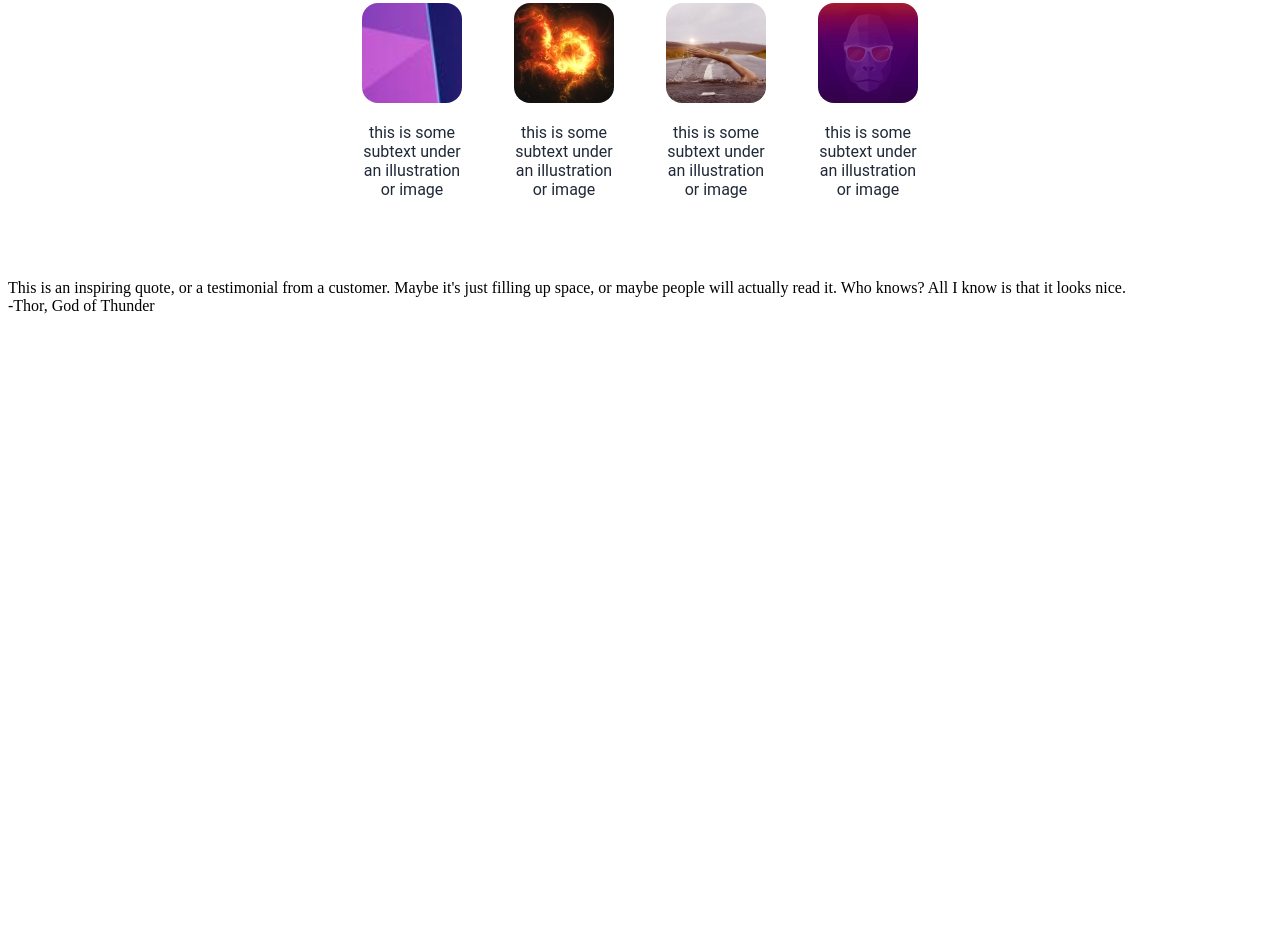
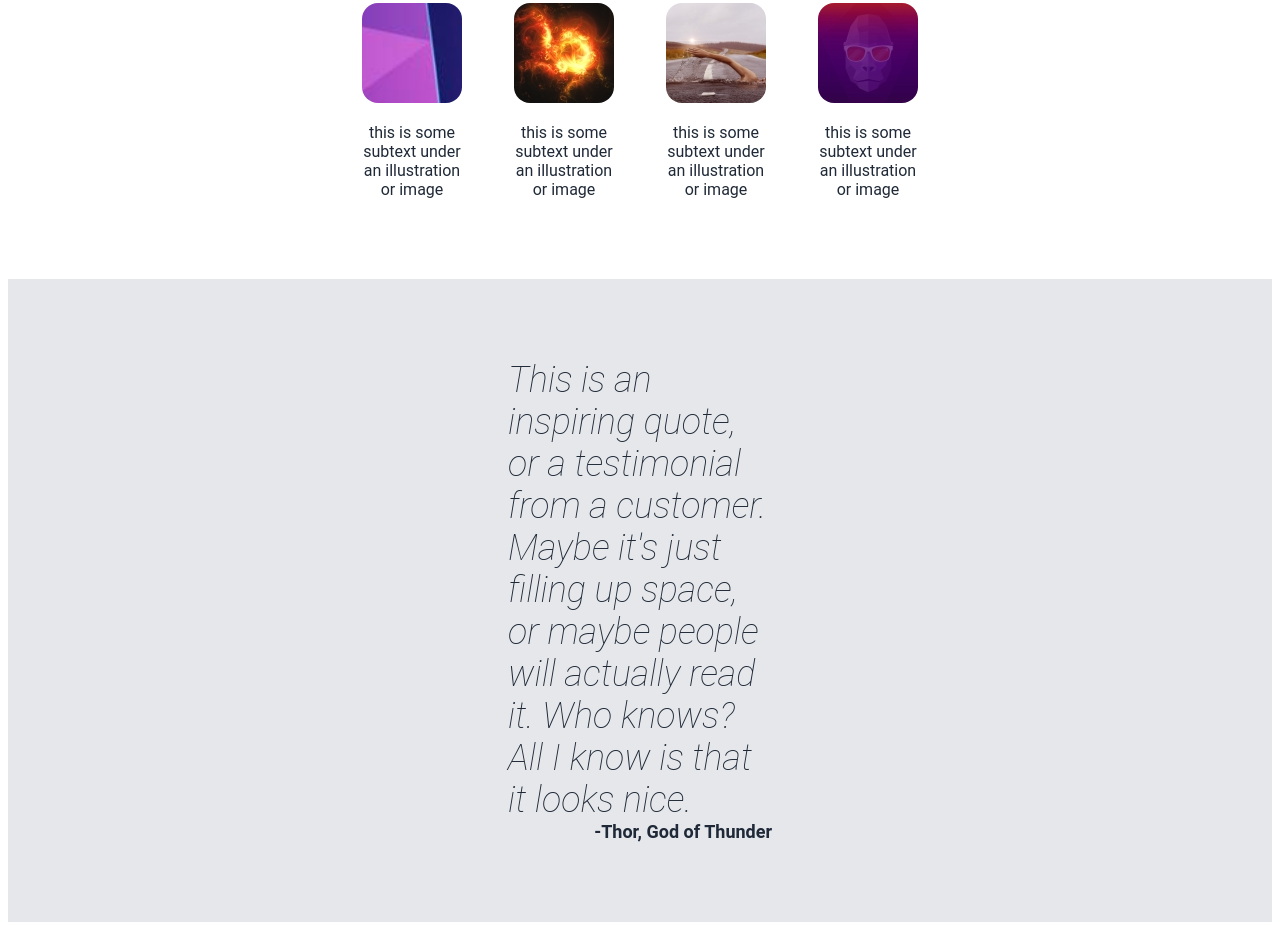
Before and after one commit to Raabov/landingpage, a plain HTML site: page index.html in a window 1280 px wide. Shown: the part 735-1665 px from the top of the page. Before the commit the page ends 1058 px from the top, so only its background shows below. Drawn offline with Linux system fonts and the light colour scheme.

Commit message:
Added CSS for the quote section to style.css

```diff
--- a/style.css
+++ b/style.css
@@ -106,3 +106,29 @@ img{
 .text{
     margin-top: 16px;
 }
+
+/* ---------------------------------------*/
+/* CSS for the quote section*/
+/* ---------------------------------------*/
+
+.quote{
+    padding: 80px 500px;
+    background-color: #E5E7EB;
+    font-family: Roboto;
+    color: #1F2937;
+}
+
+.blockquote{
+    font-size: 36px;
+    text-align: left;
+    font-style: italic;
+    font-weight: lighter;
+}
+
+.author{
+    text-align: right;
+    font-size: 18px;
+    font-weight: bolder;
+}
+
+/* ---------------------------------------*/
```
